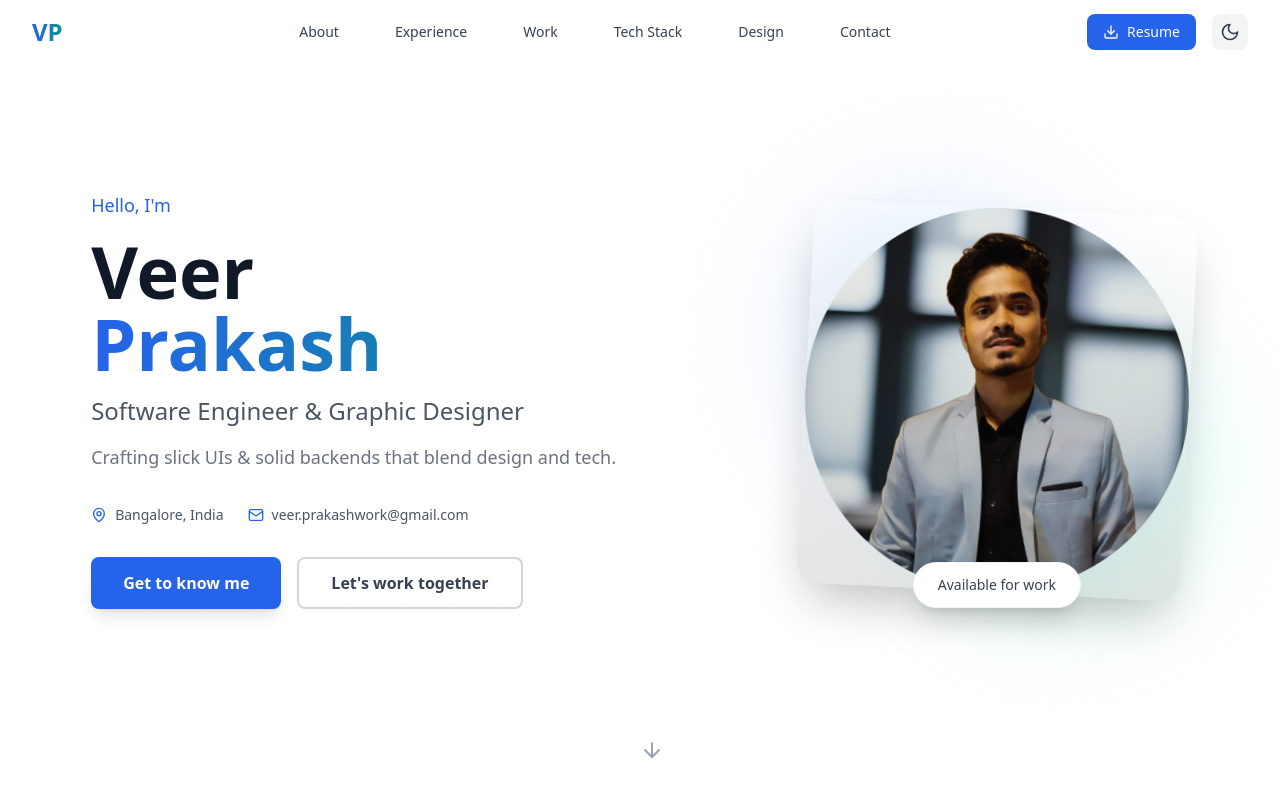
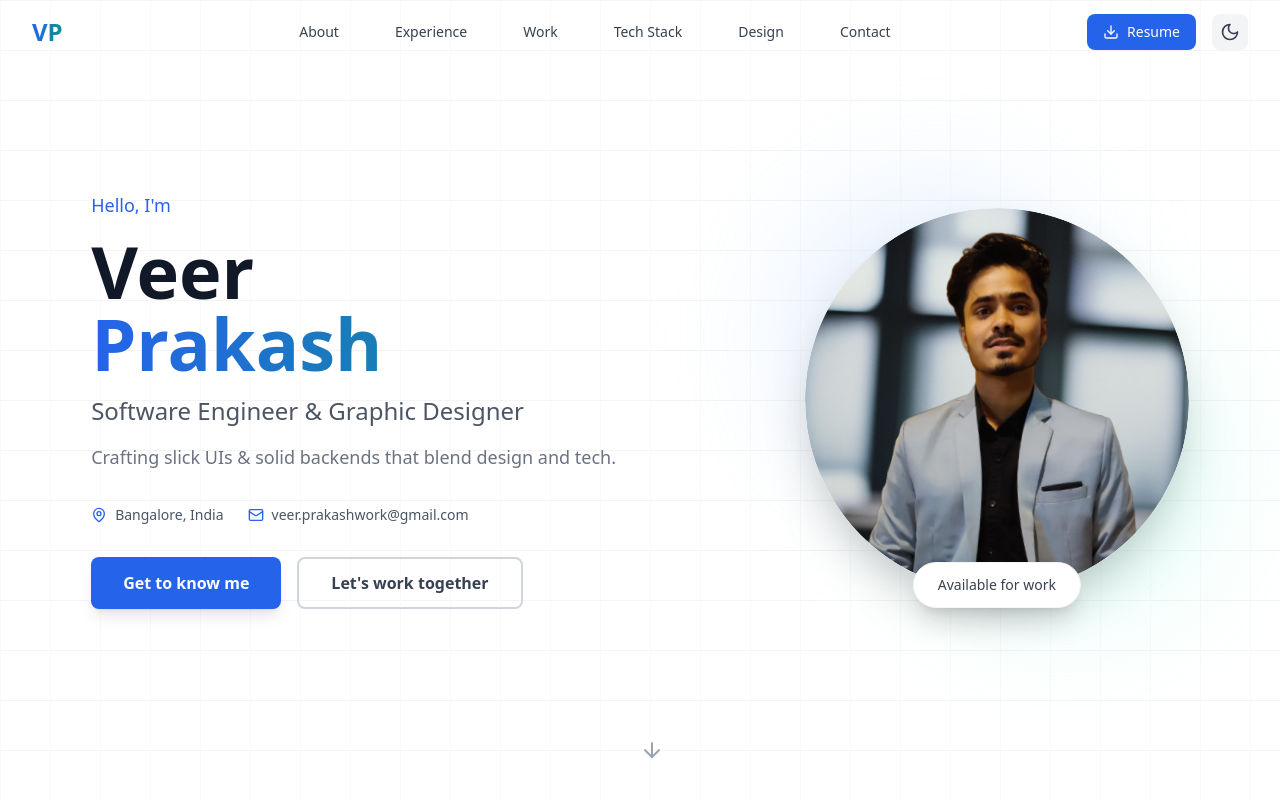
Before and after one commit to veerprakash28/my-portfolio, a React (Vite) app: page / in a window 1280 px wide. Shown: the top 800 px of the page. Built offline with nearby package versions, Linux system fonts and the light colour scheme.

Commit message:
fixed dark and light mode issues

```diff
--- a/src/components/Hero.tsx
+++ b/src/components/Hero.tsx
@@ -97,17 +97,17 @@ const Hero: React.FC = () => {
               <div className="absolute -bottom-4 -right-4 w-72 h-72 bg-teal-100 dark:bg-teal-900/20 rounded-full blur-3xl opacity-70"></div>
 
               {/* Main image container */}
-              <div className="relative z-10 w-80 h-80 md:w-96 md:h-96 rounded-3xl overflow-hidden shadow-2xl transform rotate-3 hover:rotate-0 transition-transform duration-500">
+              <div className="relative z-10 w-80 h-80 md:w-96 md:h-96 rounded-full overflow-hidden shadow-2xl transform rotate-3 hover:rotate-0 transition-transform duration-500">
                 <img
                   src={portfolioData.personal.image}
                   alt={portfolioData.personal.name}
-                  className="w-full h-full object-cover"
+                  className="w-full h-full object-cover rounded-full"
                 />
-                {/* Overlay gradient */}
-                <div className="absolute inset-0 bg-gradient-to-t from-black/10 to-transparent"></div>
+                {/* Optional overlay */}
+                <div className="absolute inset-0 bg-gradient-to-t from-black/10 to-transparent rounded-full"></div>
               </div>
 
-              {/* Floating badge - positioned with higher z-index and better positioning */}
+              {/* Floating badge */}
               <div className="absolute -bottom-4 left-1/2 transform -translate-x-1/2 bg-white dark:bg-gray-800 px-6 py-3 rounded-full shadow-xl border border-gray-100 dark:border-gray-700 z-20">
                 <p className="text-sm font-medium text-gray-700 dark:text-gray-300 whitespace-nowrap">
                   Available for work
--- a/src/hooks/useTheme.ts
+++ b/src/hooks/useTheme.ts
@@ -7,7 +7,9 @@ export const useTheme = () => {
   useEffect(() => {
     // Check localStorage and system preference on mount
     const savedTheme = localStorage.getItem("theme");
-    const prefersDark = window.matchMedia("(prefers-color-scheme: dark)").matches;
+    const prefersDark = window.matchMedia(
+      "(prefers-color-scheme: dark)"
+    ).matches;
 
     let shouldBeDark = false;
 
--- a/src/index.css
+++ b/src/index.css
@@ -20,18 +20,24 @@
 
 /* Grid pattern background - Fixed positioning */
 .bg-grid-pattern {
-  background-image:
-    linear-gradient(to right, rgba(156, 163, 175, 0.2) 1px, transparent 1px),
-    linear-gradient(to bottom, rgba(156, 163, 175, 0.2) 1px, transparent 1px);
+  background-image: linear-gradient(
+      to right,
+      rgba(100, 116, 139, 0.8) 1px,
+      transparent 1px
+    ),
+    linear-gradient(to bottom, rgba(0, 0, 0, 0.8) 1px, transparent 1px);
   background-size: 50px 50px;
   background-attachment: fixed;
   background-position: 0 0;
 }
 
 .dark .bg-grid-pattern {
-  background-image:
-    linear-gradient(to right, rgba(75, 85, 99, 0.2) 1px, transparent 1px),
-    linear-gradient(to bottom, rgba(75, 85, 99, 0.2) 1px, transparent 1px);
+  background-image: linear-gradient(
+      to right,
+      rgba(75, 85, 99, 0.6) 1px,
+      transparent 1px
+    ),
+    linear-gradient(to bottom, rgba(75, 85, 99, 0.6) 1px, transparent 1px);
   background-size: 50px 50px;
   background-attachment: fixed;
   background-position: 0 0;
@@ -99,16 +105,19 @@ html {
 
 .card-hover:hover {
   transform: translateY(-5px);
-  box-shadow: 0 20px 25px -5px rgba(0, 0, 0, 0.1), 0 10px 10px -5px rgba(0, 0, 0, 0.04);
+  box-shadow: 0 20px 25px -5px rgba(0, 0, 0, 0.1),
+    0 10px 10px -5px rgba(0, 0, 0, 0.04);
 }
 
 .dark .card-hover:hover {
-  box-shadow: 0 20px 25px -5px rgba(0, 0, 0, 0.25), 0 10px 10px -5px rgba(0, 0, 0, 0.1);
+  box-shadow: 0 20px 25px -5px rgba(0, 0, 0, 0.25),
+    0 10px 10px -5px rgba(0, 0, 0, 0.1);
 }
 
 /* Loading animations */
 @keyframes pulse {
-  0%, 100% {
+  0%,
+  100% {
     opacity: 1;
   }
   50% {
@@ -138,14 +147,20 @@ html {
 /* High contrast mode support */
 @media (prefers-contrast: high) {
   .bg-grid-pattern {
-    background-image:
-      linear-gradient(to right, rgba(0, 0, 0, 0.5) 1px, transparent 1px),
+    background-image: linear-gradient(
+        to right,
+        rgba(0, 0, 0, 0.5) 1px,
+        transparent 1px
+      ),
       linear-gradient(to bottom, rgba(0, 0, 0, 0.5) 1px, transparent 1px);
   }
 
   .dark .bg-grid-pattern {
-    background-image:
-      linear-gradient(to right, rgba(255, 255, 255, 0.5) 1px, transparent 1px),
+    background-image: linear-gradient(
+        to right,
+        rgba(255, 255, 255, 0.5) 1px,
+        transparent 1px
+      ),
       linear-gradient(to bottom, rgba(255, 255, 255, 0.5) 1px, transparent 1px);
   }
 }
```
Also changed, not shown: src/components/Work.tsx (+11 -5 lines).
